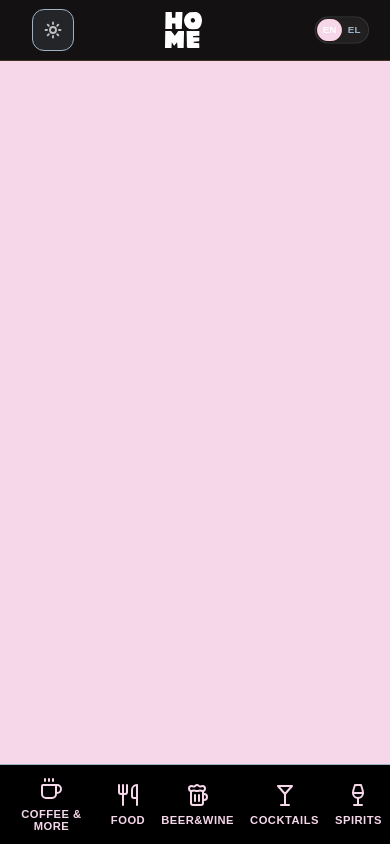
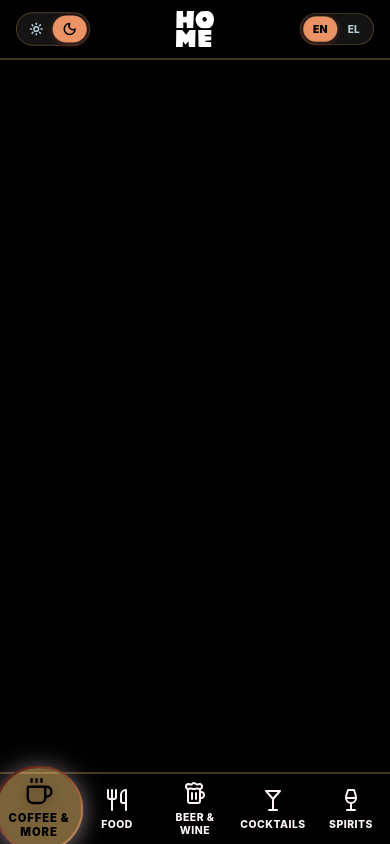
Before and after one commit to Anastasios3/homeSeasideOnlineMenuFullStack, a React app in the folder frontend/: page / in a window 390 px wide. Built offline with nearby package versions, Linux system fonts and the light colour scheme; the HTML template or start-up script is replaced by a standard one.

Commit message:
Enhance layout and responsiveness: refactor App structure, implement theme-aware styles, and improve CategoryNav and TopBar components for better user experience and accessibility.

```diff
--- a/frontend/src/App.css
+++ b/frontend/src/App.css
@@ -4,6 +4,35 @@
   --blue-muted: #9db2c3;
   --gold: #e4b365;
   --coral: #e46054;
+}
+
+/* App Container - Root Level Styling */
+.app-container {
+  min-height: 100vh;
+  display: flex;
+  flex-direction: column;
+  background-color: var(--bg-main);
+  position: relative;
+}
+
+/* Header wrapper - contains TopBar and CategoryNav */
+header {
+  z-index: 1000;
+}
+
+/* Main content area - inherits offset from index.css */
+/*.main-content {
+  /* Styles inherited from index.css */
+/* Desktop: margin-top = var(--total-top-offset) */
+/* Mobile: margin-top = var(--header-h), margin-bottom = var(--nav-h) */
+/*}*/
+
+/* Smooth transitions for theme changes */
+.app-container,
+.app-container * {
+  transition: background-color 0.25s cubic-bezier(0.4, 0, 0.2, 1),
+    color 0.25s cubic-bezier(0.4, 0, 0.2, 1),
+    border-color 0.25s cubic-bezier(0.4, 0, 0.2, 1);
 }
 
 body {
--- a/frontend/src/App.tsx
+++ b/frontend/src/App.tsx
@@ -1,16 +1,29 @@
+import { useState } from "react";
 import TopBar from "./components/TopBar";
 import CategoryNav from "./components/CategoryNav";
 import "./App.css";
 
 function App() {
+  // Centralized language state - syncs TopBar and CategoryNav
+  const [language, setLanguage] = useState<"EN" | "EL">("EN");
+
   return (
     <div className="app-container">
+      {/* Semantic header contains both fixed navigation elements */}
       <header>
-        <TopBar />
-        <CategoryNav />
+        {/* TopBar: Fixed at top, manages theme internally, notifies parent of language changes */}
+        <TopBar onLanguageChange={setLanguage} />
+
+        {/* CategoryNav: Fixed under TopBar (desktop) or at bottom (mobile), receives language */}
+        <CategoryNav currentLanguage={language} />
       </header>
 
-      <main className="content">{/* Menu items will be rendered here */}</main>
+      {/* Main content area - automatically offset by fixed header/nav via CSS */}
+      <main className="main-content">
+        {/* Your menu components go here */}
+        {/* Pass language prop to child components that need translations */}
+        {/* Example: <MenuSection language={language} category="coffee" /> */}
+      </main>
     </div>
   );
 }
--- a/frontend/src/components/CategoryNav.tsx
+++ b/frontend/src/components/CategoryNav.tsx
@@ -3,31 +3,53 @@ import { Coffee, Martini, Beer, Utensils, Wine } from "lucide-react";
 import "../styles/CategoryNav.css";
 
 type CategoryType = "coffee" | "spirits" | "cocktails" | "beer&wine" | "food";
+type Language = "EN" | "EL";
 
 interface CategoryConfig {
   id: CategoryType;
-  label: string;
+  label: { EN: string; EL: string };
   icon: React.ReactNode;
 }
 
 const CATEGORIES: Record<CategoryType, CategoryConfig> = {
-  coffee: { id: "coffee", label: "coffee & more", icon: <Coffee size={24} /> },
-  spirits: { id: "spirits", label: "spirits", icon: <Wine size={24} /> },
+  coffee: {
+    id: "coffee",
+    label: { EN: "coffee & more", EL: "καφες & αλλα" },
+    icon: <Coffee size={24} />,
+  },
+  spirits: {
+    id: "spirits",
+    label: { EN: "spirits", EL: "ποτα" },
+    icon: <Wine size={24} />,
+  },
   cocktails: {
     id: "cocktails",
-    label: "cocktails",
+    label: { EN: "cocktails", EL: "κοκτειλ" },
     icon: <Martini size={24} />,
   },
   "beer&wine": {
     id: "beer&wine",
-    label: "beer&wine",
+    label: { EN: "beer & wine", EL: "μπυρα & κρασι" },
     icon: <Beer size={24} />,
   },
-  food: { id: "food", label: "food", icon: <Utensils size={24} /> },
+  food: {
+    id: "food",
+    label: { EN: "food", EL: "φαγητο" },
+    icon: <Utensils size={24} />,
+  },
 };
 
-const CategoryNav: React.FC = () => {
+interface CategoryNavProps {
+  currentLanguage?: Language;
+}
+
+const CategoryNav: React.FC<CategoryNavProps> = ({
+  currentLanguage = "EN",
+}) => {
   const [orderedKeys, setOrderedKeys] = useState<CategoryType[]>([]);
+  const [activeCategory, setActiveCategory] = useState<CategoryType | null>(
+    null
+  );
 
   const getOrder = (): CategoryType[] => {
     const hour = new Date().getHours();
@@ -49,27 +71,50 @@ const CategoryNav: React.FC = () => {
   };
 
   useEffect(() => {
-    setOrderedKeys(getOrder());
-    const interval = setInterval(() => setOrderedKeys(getOrder()), 60000); // Re-check every minute
+    const order = getOrder();
+    setOrderedKeys(order);
+    // Set first category as active by default
+    if (!activeCategory) {
+      setActiveCategory(order[0]);
+    }
+    const interval = setInterval(() => {
+      const newOrder = getOrder();
+      setOrderedKeys(newOrder);
+      // Update active category if the order changes and current active is not in first position
+      if (activeCategory && newOrder[0] !== activeCategory) {
+        setActiveCategory(newOrder[0]);
+      }
+    }, 60000); // Re-check every minute
     return () => clearInterval(interval);
-  }, []);
+  }, [activeCategory]);
+
+  const handleCategoryClick = (categoryId: CategoryType) => {
+    setActiveCategory(categoryId);
+    console.log(`Navigating to ${categoryId}`);
+    // Add your navigation logic here
+  };
 
   return (
     <nav className="category-nav" aria-label="Menu Categories">
       <ul className="category-list">
         {orderedKeys.map((key) => {
           const cat = CATEGORIES[key];
+          const isActive = activeCategory === cat.id;
+
           return (
             <li key={cat.id} className="category-item">
               <button
-                className="category-button"
-                onClick={() => console.log(`Navigating to ${cat.label}`)}
-                aria-label={`View ${cat.label}`}
+                className={`category-button ${isActive ? "active" : ""}`}
+                onClick={() => handleCategoryClick(cat.id)}
+                aria-label={`View ${cat.label[currentLanguage]}`}
+                aria-current={isActive ? "page" : undefined}
               >
                 <span className="category-icon" aria-hidden="true">
                   {cat.icon}
                 </span>
-                <span className="category-label">{cat.label}</span>
+                <span className="category-label">
+                  {cat.label[currentLanguage]}
+                </span>
               </button>
             </li>
           );
--- a/frontend/src/components/TopBar.tsx
+++ b/frontend/src/components/TopBar.tsx
@@ -3,7 +3,11 @@ import type { FC } from "react";
 import { Sun, Moon } from "lucide-react";
 import "../styles/TopBar.css";
 
-const TopBar: FC = () => {
+interface TopBarProps {
+  onLanguageChange?: (lang: "EN" | "EL") => void;
+}
+
+const TopBar: FC<TopBarProps> = ({ onLanguageChange }) => {
   const [theme, setTheme] = useState<"light" | "dark">("dark");
   const [lang, setLang] = useState<"EN" | "EL">("EN");
 
@@ -11,26 +15,39 @@ const TopBar: FC = () => {
     document.documentElement.setAttribute("data-theme", theme);
   }, [theme]);
 
-  const toggleTheme = () => setTheme((p) => (p === "light" ? "dark" : "light"));
+  useEffect(() => {
+    // Notify parent component of language change
+    if (onLanguageChange) {
+      onLanguageChange(lang);
+    }
+  }, [lang, onLanguageChange]);
+
+  const handleLanguageChange = (newLang: "EN" | "EL") => {
+    setLang(newLang);
+  };
 
   return (
     <header className="site-header" role="banner">
       <div className="header-inner-container">
-        {/* Left Slot: Silver Theme Toggle */}
+        {/* Left Slot: Theme Toggle Pill */}
         <div className="nav-slot slot-left">
-          <button
-            onClick={toggleTheme}
-            className="theme-toggle-btn"
-            aria-label={`Switch to ${
-              theme === "light" ? "dark" : "light"
-            } mode`}
-          >
-            {theme === "light" ? (
-              <Moon size={18} color="#C0C0C0" strokeWidth={2.5} />
-            ) : (
-              <Sun size={18} color="#C0C0C0" strokeWidth={2.5} />
-            )}
-          </button>
+          <div className="theme-pill">
+            <button
+              onClick={() => setTheme("light")}
+              className={`theme-option ${theme === "light" ? "active" : ""}`}
+              aria-label="Switch to light mode"
+            >
+              <Sun size={16} strokeWidth={2.5} />
+            </button>
+            <button
+              onClick={() => setTheme("dark")}
+              className={`theme-option ${theme === "dark" ? "active" : ""}`}
+              aria-label="Switch to dark mode"
+            >
+              <Moon size={16} strokeWidth={2.5} />
+            </button>
+            <div className={`theme-slider ${theme}`} />
+          </div>
         </div>
 
         {/* Center Slot: Brand Identity */}
@@ -47,13 +64,13 @@ const TopBar: FC = () => {
         <div className="nav-slot slot-right">
           <div className="lang-pill">
             <button
-              onClick={() => setLang("EN")}
+              onClick={() => handleLanguageChange("EN")}
               className={`lang-option ${lang === "EN" ? "active" : ""}`}
             >
               EN
             </button>
             <button
-              onClick={() => setLang("EL")}
+              onClick={() => handleLanguageChange("EL")}
               className={`lang-option ${lang === "EL" ? "active" : ""}`}
             >
               EL
--- a/frontend/src/index.css
+++ b/frontend/src/index.css
@@ -1,106 +1,144 @@
+/* Project: homeSeasideOnlineMenuFullStack
+  Lead Architect: High-Contrast & Semantic Foundation
+  Palette: #f6d7e9, #000000, #9db2c3, #e4b365, #e46054
+*/
+
 :root {
-  --p-pink: #f6d7e9;
-  --p-black: #000000;
-  --p-blue: #9db2c3;
-  --p-gold: #e4b365;
-  --p-coral: #e46054;
+  /* Layout Constants - Orchestrated to prevent header overlap */
+  --header-h: 70px;
+  --nav-h: 64px;
+  --total-top-offset: calc(var(--header-h) + var(--nav-h));
+
+  /* Shared Tokens */
+  --radius-pill: 50px;
+  --transition: 0.25s cubic-bezier(0.4, 0, 0.2, 1);
+  --glass: blur(16px);
 }
 
+/* Light Mode: Enhanced for professional legibility */
 [data-theme="light"] {
-  --bg-header: var(--p-pink);
-  --text-main: var(--p-black);
-  --pill-bg: rgba(0, 0, 0, 0.05);
-  --pill-active: var(--p-blue);
+  --bg-main: #fefbfd; /* Ultra-light background for maximum contrast */
+  --bg-header: #f6d7e9; /* Brand Pink */
+  --bg-nav: #f6d7e9; /* Navigation matches header */
+  --text-primary: #0a0a0a; /* Nearly black for AAA contrast */
+  --text-muted: #3d5266; /* Deepened blue-grey for better visibility */
+  --text-nav: #0a0a0a; /* Navigation text */
+  --accent-action: #c73628; /* High-contrast coral */
+  --accent-highlight: #b87e2a; /* Deepened gold */
+  --border-subtle: rgba(157, 178, 195, 0.5);
+  --btn-active-bg: #0000007e;
+  --btn-active-text: #ffffff;
+  --nav-border: rgba(157, 178, 195, 0.4);
 }
 
+/* Dark Mode: AAA Contrast Aesthetic */
 [data-theme="dark"] {
-  --bg-header: var(--p-black);
-  --text-main: #ffffff;
-  --pill-bg: rgba(255, 255, 255, 0.1);
-  --pill-active: var(--p-pink); /* Matches active state in reference */
+  --bg-main: #000000;
+  --bg-header: #000000;
+  --bg-nav: #000000; /* Navigation matches header */
+  --text-primary: #fef5fb; /* High-luminance pink for black background */
+  --text-muted: #b8cdd9; /* Lightened blue for better visibility */
+  --text-nav: #fef5fb; /* Navigation text */
+  --accent-action: #4a0b05; /* Brightened coral for visibility */
+  --accent-highlight: #f4c574; /* Brightened gold */
+  --border-subtle: rgba(228, 179, 101, 0.35);
+  --btn-active-bg: rgba(244, 197, 116, 0.5);
+  --btn-active-text: #000000;
+  --nav-border: rgba(228, 179, 101, 0.3);
 }
 
-.site-header {
-  display: flex;
-  align-items: center;
-  justify-content: space-between;
-  padding: 0 1.5rem;
-  height: 70px;
-  background-color: var(--bg-header);
-  transition: background-color 0.3s ease;
-  border-bottom: 1px solid rgba(157, 178, 195, 0.3); /* Subtle blue-grey border */
+/* Foundation */
+* {
+  margin: 0;
+  padding: 0;
+  box-sizing: border-box;
 }
 
-.header-nav {
-  flex: 1;
-  display: flex;
-  align-items: center;
-}
-.section-right {
-  justify-content: flex-end;
+html,
+body {
+  height: 100%;
+  font-family: "Inter", system-ui, -apple-system, sans-serif;
+  background-color: var(--bg-main);
+  color: var(--text-primary);
+  transition: background-color var(--transition), color var(--transition);
+  -webkit-font-smoothing: antialiased;
 }
 
-.brand-logo {
-  height: 38px;
-  width: auto;
-  transition: opacity 0.2s ease;
+#root {
+  min-height: 100vh;
+  display: flex;
+  flex-direction: column;
 }
 
-.settings-btn {
-  background: rgba(157, 178, 195, 0.15); /* Blue-grey wash */
+/* FIX: Content Offset Logic (Prevents Overlap) */
+.main-content {
+  flex: 1;
+  width: 100%;
+  max-width: 1400px;
+  margin: 0 auto;
+  padding: 2rem 1.5rem;
+  /* DESKTOP: Header + Nav height combined */
+  margin-top: var(--total-top-offset);
+}
+
+@media (max-width: 768px) {
+  :root {
+    --header-h: 60px;
+    --nav-h: 72px; /* Bottom nav height */
+  }
+
+  .main-content {
+    /* MOBILE: Only TopBar is fixed at top */
+    margin-top: var(--header-h);
+    margin-bottom: var(--nav-h);
+    padding: 1.5rem 1rem;
+  }
+}
+
+/* Global Navigation (TopBar) */
+.site-header {
+  position: fixed;
+  top: 0;
+  left: 0;
+  width: 100%;
+  height: var(--header-h);
+  z-index: 1200;
+  background-color: var(--bg-header);
+  backdrop-filter: var(--glass);
+  transition: all var(--transition);
+}
+
+/* Interactive Utility Buttons */
+button {
+  cursor: pointer;
   border: none;
-  color: var(--text-main);
-  border-radius: 50%;
-  width: 44px;
-  height: 44px;
+  background: none;
+  font-family: inherit;
+  transition: all var(--transition);
   display: flex;
   align-items: center;
   justify-content: center;
-  cursor: pointer;
-  transition: transform 0.2s ease;
 }
 
-.settings-btn:hover {
-  background-color: var(--p-gold);
-  color: var(--p-black);
-  transform: rotate(30deg);
+/* Highlighted/Chosen Button State (Photo 2 Reference) */
+button.active {
+  background-color: var(--btn-active-bg) !important;
+  color: var(--btn-active-text) !important;
+  border-radius: var(--radius-pill);
+  box-shadow: 0 4px 12px rgba(0, 0, 0, 0.2);
+  transform: scale(1.03);
+  font-weight: 900;
 }
 
-.icon-svg {
-  width: 22px;
-  height: 22px;
+/* Focus for SEO/a11y */
+button:focus-visible {
+  outline: 3px solid var(--accent-highlight);
+  outline-offset: 3px;
 }
 
-/* Language Pill Component */
-.lang-pill {
-  display: flex;
-  align-items: center;
-  background-color: var(--pill-bg);
-  padding: 4px;
-  border-radius: 30px;
-  border: 1px solid rgba(157, 178, 195, 0.2);
+/* Smooth theme transitions */
+* {
+  transition-property: background-color, color, border-color;
+  transition-duration: var(--transition);
+  transition-timing-function: cubic-bezier(0.4, 0, 0.2, 1);
 }
-
-.lang-option {
-  background: transparent;
-  border: none;
-  padding: 6px 14px;
-  border-radius: 20px;
-  font-size: 0.8rem;
-  font-weight: 700;
-  color: var(--text-main);
-  cursor: pointer;
-  transition: all 0.2s ease;
-}
-
-.lang-option.active {
-  background-color: var(--pill-active);
-  color: var(--p-black);
-}
-
-.lang-divider {
-  font-size: 0.8rem;
-  opacity: 0.4;
-  margin: 0 2px;
-  color: var(--text-main);
-}
--- a/frontend/src/styles/CategoryNav.css
+++ b/frontend/src/styles/CategoryNav.css
@@ -1,8 +1,15 @@
+/* Project: homeSeasideOnlineMenuFullStack
+   Category Navigation - Fixed Positioning & Theme Sync
+*/
+
+/* Positioning and Theme Sync */
 .category-nav {
-  background-color: #000000;
   width: 100%;
-  border-top: 1px solid #9db2c3;
-  z-index: 1000;
+  z-index: 1100;
+  /* Use CSS variables for instant theme sync */
+  background-color: var(--bg-nav);
+  border-top: 2px solid var(--nav-border);
+  transition: background-color var(--transition), border-color var(--transition);
 }
 
 .category-list {
@@ -12,34 +19,107 @@
   padding: 0;
   justify-content: space-around;
   align-items: center;
+  height: 100%;
+}
+
+.category-item {
+  flex: 1;
+  display: flex;
+  justify-content: center;
 }
 
 .category-button {
   background: none;
   border: none;
-  color: #f6d7e9; /* Primary Pink from COLORS.pdf */
+  /* Use theme-aware variable for instant color sync */
+  color: var(--text-nav);
   display: flex;
   flex-direction: column;
   align-items: center;
+  justify-content: center;
   padding: 12px 8px;
   cursor: pointer;
-  transition: color 0.2s ease;
+  transition: all 0.25s cubic-bezier(0.4, 0, 0.2, 1);
   width: 100%;
+  border-radius: 16px;
+  position: relative;
 }
 
 .category-button:hover {
-  color: #e4b365; /* Accent Gold */
+  color: var(--accent-highlight);
+  transform: translateY(-2px);
+}
+
+/* Active State - High Contrast Pill Highlight */
+.category-button.active {
+  background-color: var(--btn-active-bg) !important;
+  color: var(--btn-active-text) !important;
+  border-radius: var(--radius-pill);
+  box-shadow: 0 4px 20px rgba(0, 0, 0, 0.3), 0 0 0 2px var(--accent-action);
+  transform: scale(1.08);
+  font-weight: 900;
+  position: relative;
+}
+
+[data-theme="dark"] .category-button.active {
+  box-shadow: 0 4px 20px rgba(246, 215, 233, 0.4),
+    0 0 0 2px var(--accent-action), 0 0 30px rgba(246, 215, 233, 0.3);
+}
+
+/* Glow effect for active state */
+.category-button.active::before {
+  content: "";
+  position: absolute;
+  inset: -2px;
+  border-radius: var(--radius-pill);
+  padding: 2px;
+  background: linear-gradient(
+    135deg,
+    var(--accent-action),
+    var(--accent-highlight)
+  );
+  -webkit-mask: linear-gradient(#fff 0 0) content-box, linear-gradient(#fff 0 0);
+  -webkit-mask-composite: xor;
+  mask-composite: exclude;
+  opacity: 0.6;
+  animation: pulse-border 2s ease-in-out infinite;
+}
+
+@keyframes pulse-border {
+  0%,
+  100% {
+    opacity: 0.6;
+  }
+  50% {
+    opacity: 1;
+  }
 }
 
 .category-icon {
+  display: flex;
+  align-items: center;
+  justify-content: center;
   margin-bottom: 4px;
+  transition: transform 0.2s ease;
+}
+
+.category-button.active .category-icon {
+  transform: scale(1.15);
+  filter: drop-shadow(0 2px 4px rgba(0, 0, 0, 0.3));
 }
 
 .category-label {
-  font-size: 0.7rem;
+  font-size: 0.65rem;
   text-transform: uppercase;
-  font-weight: 600;
+  font-weight: 800;
   letter-spacing: 0.5px;
+  margin-top: 4px;
+  transition: font-weight 0.2s ease;
+}
+
+.category-button.active .category-label {
+  font-weight: 900;
+  letter-spacing: 0.8px;
 }
 
 /* Mobile: Bottom Fixed Navigation */
@@ -48,28 +128,84 @@
     position: fixed;
     bottom: 0;
     left: 0;
+    height: var(--nav-h);
     padding-bottom: env(safe-area-inset-bottom);
+    box-shadow: 0 -4px 12px rgba(0, 0, 0, 0.15);
+  }
+
+  .category-button {
+    padding: 10px 4px;
+  }
+
+  .category-icon {
+    margin-bottom: 2px;
   }
 }
 
-/* Large Screens: Under Top Bar */
+/* Large Screens: Fix Overlap & Alignment */
 @media (min-width: 769px) {
   .category-nav {
-    position: relative;
+    /* CRITICAL FIX: Position directly under fixed header */
+    position: fixed;
+    top: var(--header-h);
+    left: 0;
+    height: var(--nav-h);
     border-top: none;
-    border-bottom: 2px solid #e46054; /* Red Highlight */
-    background-color: transparent;
+    border-bottom: 2px solid var(--accent-action);
+    box-shadow: 0 4px 12px rgba(0, 0, 0, 0.08);
+  }
+
+  .category-list {
+    max-width: 1400px;
+    margin: 0 auto;
+    padding: 0 2rem;
+  }
+
+  .category-item {
+    flex: 0 1 auto;
   }
 
   .category-button {
-    color: #000000;
     flex-direction: row;
-    gap: 8px;
-    padding: 16px 20px;
-    font-size: 0.9rem;
+    gap: 10px;
+    padding: 16px 24px;
+    width: auto;
+    min-width: 140px;
+  }
+
+  .category-button:hover {
+    background: rgba(157, 178, 195, 0.12);
+    transform: translateY(-1px);
+  }
+
+  [data-theme="dark"] .category-button:hover {
+    background: rgba(255, 255, 255, 0.08);
   }
 
   .category-icon {
     margin-bottom: 0;
   }
+
+  .category-label {
+    font-size: 0.85rem;
+    margin-top: 0;
+  }
+
+  /* Enhanced active state for desktop */
+  .category-button.active {
+    padding: 16px 32px;
+    margin: 0 6px;
+    transform: scale(1.1);
+  }
+
+  .category-button.active::before {
+    inset: -3px;
+  }
 }
+
+/* High contrast focus state for accessibility */
+.category-button:focus-visible {
+  outline: 3px solid var(--accent-highlight);
+  outline-offset: 3px;
+  z-index: 10;
+}
--- a/frontend/src/styles/TopBar.css
+++ b/frontend/src/styles/TopBar.css
@@ -2,15 +2,6 @@
    Lead Architect: Asymmetrical Precision Layout
    Palette: #f6d7e9, #000000, #9db2c3, #e4b365, #e46054
 */
-
-:root {
-  --header-h: 70px;
-  --pink: #f6d7e9;
-  --blue: #9db2c3;
-  --gold: #e4b365;
-  --coral: #e46054;
-  --transition: 0.35s cubic-bezier(0.16, 1, 0.3, 1);
-}
 
 .site-header {
   position: fixed;
@@ -18,7 +9,7 @@
   left: 0;
   width: 100%;
   height: var(--header-h);
-  z-index: 1000;
+  z-index: 1200;
   display: flex;
   justify-content: center;
   backdrop-filter: blur(20px);
@@ -28,13 +19,13 @@
 
 /* Theme Profiles */
 [data-theme="light"] .site-header {
-  background: rgba(246, 215, 233, 0.82); /* */
-  border-bottom: 1px solid rgba(157, 178, 195, 0.25);
+  background: rgba(246, 215, 233, 0.88);
+  border-bottom: 2px solid rgba(157, 178, 195, 0.35);
 }
 
 [data-theme="dark"] .site-header {
-  background: rgba(0, 0, 0, 0.92);
-  border-bottom: 1px solid rgba(228, 179, 101, 0.2); /* */
+  background: rgba(0, 0, 0, 0.95);
+  border-bottom: 2px solid rgba(228, 179, 101, 0.3);
 }
 
 /* The "Left-Bias" Grid Engine
@@ -44,11 +35,11 @@
   width: 100%;
   max-width: 1400px;
   height: 100%;
-  /* Aggressive right padding to push content away from the right edge */
-  padding-left: 0.75rem;
-  padding-right: 5rem;
+  /* Balanced padding for better centering */
+  padding-left: 1.5rem;
+  padding-right: 2.5rem;
   display: grid;
-  grid-template-columns: 100px 1fr 120px;
+  grid-template-columns: 110px 1fr 110px;
   align-items: center;
   box-sizing: border-box;
 }
@@ -64,16 +55,12 @@
 
 .slot-right {
   justify-content: flex-end;
-  /* Extra margin to ensure it never hits the glass edge */
-  margin-right: 1rem;
 }
 
 .logo-center-container {
   display: flex;
   justify-content: center;
   align-items: center;
-  /* This specific transform fine-tunes the "move everything left" request */
-  transform: translateX(-20px);
 }
 
 .brand-logo {
@@ -82,40 +69,79 @@
   display: block;
 }
 
-/* Interactive Elements */
-.theme-toggle-btn {
-  background: rgba(157, 178, 195, 0.12);
-  border: 1.5px solid var(--blue); /* */
-  border-radius: 12px;
-  width: 42px;
-  height: 42px;
+/* Interactive Elements - Theme Pill (matches Language Pill) */
+.theme-pill {
+  position: relative;
+  display: flex;
+  background: rgba(0, 0, 0, 0.1);
+  border-radius: 20px;
+  padding: 3px;
+  border: 1.5px solid rgba(157, 178, 195, 0.3);
+  width: 96px;
+  box-shadow: inset 0 1px 3px rgba(0, 0, 0, 0.12);
+}
+
+[data-theme="dark"] .theme-pill {
+  background: rgba(255, 255, 255, 0.08);
+  border-color: rgba(228, 179, 101, 0.3);
+}
+
+.theme-option {
+  position: relative;
+  z-index: 2;
+  flex: 1;
+  background: none;
+  border: none;
+  padding: 7px 0;
+  cursor: pointer;
+  color: #4d6a81; /* High contrast blue-grey */
+  transition: color 0.3s ease;
   display: flex;
   align-items: center;
   justify-content: center;
-  cursor: pointer;
-  transition: all 0.2s ease;
-  color: var(--blue);
 }
 
-.theme-toggle-btn:hover {
-  background: rgba(157, 178, 195, 0.25);
-  transform: scale(1.05);
-  border-color: #ffffff;
+[data-theme="dark"] .theme-option {
+  color: #b8cdd9; /* High contrast light blue */
 }
+
+.theme-option.active {
+  color: #ffffff;
+}
+
+.theme-slider {
+  position: absolute;
+  top: 3px;
+  left: 3px;
+  height: calc(100% - 6px);
+  width: calc(50% - 3px);
+  background: #e46054; /* Coral accent */
+  border-radius: 17px;
+  transition: transform 0.4s cubic-bezier(0.23, 1, 0.32, 1);
+  z-index: 1;
+  box-shadow: 0 2px 8px rgba(228, 96, 84, 0.4);
+}
+
+.theme-slider.dark {
+  transform: translateX(100%);
+}
+
+/* Old theme button styles - REMOVED */
 
 .lang-pill {
   position: relative;
   display: flex;
-  background: rgba(0, 0, 0, 0.08);
+  background: rgba(0, 0, 0, 0.1);
   border-radius: 20px;
-  padding: 2px;
-  border: 1px solid rgba(157, 178, 195, 0.2);
+  padding: 3px;
+  border: 1.5px solid rgba(157, 178, 195, 0.3);
   width: 96px;
-  box-shadow: inset 0 1px 3px rgba(0, 0, 0, 0.1);
+  box-shadow: inset 0 1px 3px rgba(0, 0, 0, 0.12);
 }
 
 [data-theme="dark"] .lang-pill {
-  background: rgba(255, 255, 255, 0.06);
+  background: rgba(255, 255, 255, 0.08);
+  border-color: rgba(228, 179, 101, 0.3);
 }
 
 .lang-option {
@@ -128,24 +154,30 @@
   font-weight: 800;
   font-size: 0.72rem;
   cursor: pointer;
-  color: var(--blue); /* */
+  color: #4d6a81; /* High contrast blue-grey */
   transition: color 0.3s ease;
+}
+
+[data-theme="dark"] .lang-option {
+  color: #b8cdd9; /* High contrast light blue */
 }
 
 .lang-option.active {
   color: #ffffff;
+  font-weight: 900;
 }
 
 .lang-slider {
   position: absolute;
-  top: 2px;
-  left: 2px;
-  height: calc(100% - 4px);
-  width: calc(50% - 2px);
-  background: var(--coral); /* #e46054 */
-  border-radius: 18px;
+  top: 3px;
+  left: 3px;
+  height: calc(100% - 6px);
+  width: calc(50% - 3px);
+  background: #e46054; /* Coral accent */
+  border-radius: 17px;
   transition: transform 0.4s cubic-bezier(0.23, 1, 0.32, 1);
   z-index: 1;
+  box-shadow: 0 2px 8px rgba(228, 96, 84, 0.4);
 }
 
 .lang-slider.el {
@@ -153,28 +185,36 @@
 }
 
 /* Mobile Alignment Polish */
-@media (max-width: 600px) {
+@media (max-width: 768px) {
   .site-header {
     height: 60px;
   }
 
   .header-inner-container {
-    padding-left: 0.5rem;
-    padding-right: 1.8rem; /* Still pushing left on mobile */
-    grid-template-columns: 50px 1fr 80px;
+    padding-left: 1rem;
+    padding-right: 1rem;
+    grid-template-columns: 90px 1fr 90px;
   }
 
   .logo-center-container {
-    transform: translateX(-10px);
+    transform: none;
   }
 
   .brand-logo {
     height: 36px;
   }
 
+  .theme-pill,
   .lang-pill {
     width: 84px;
-    transform: scale(0.85);
+    transform: scale(0.88);
+  }
+
+  .theme-pill {
+    transform-origin: left;
+  }
+
+  .lang-pill {
     transform-origin: right;
   }
 }
```
